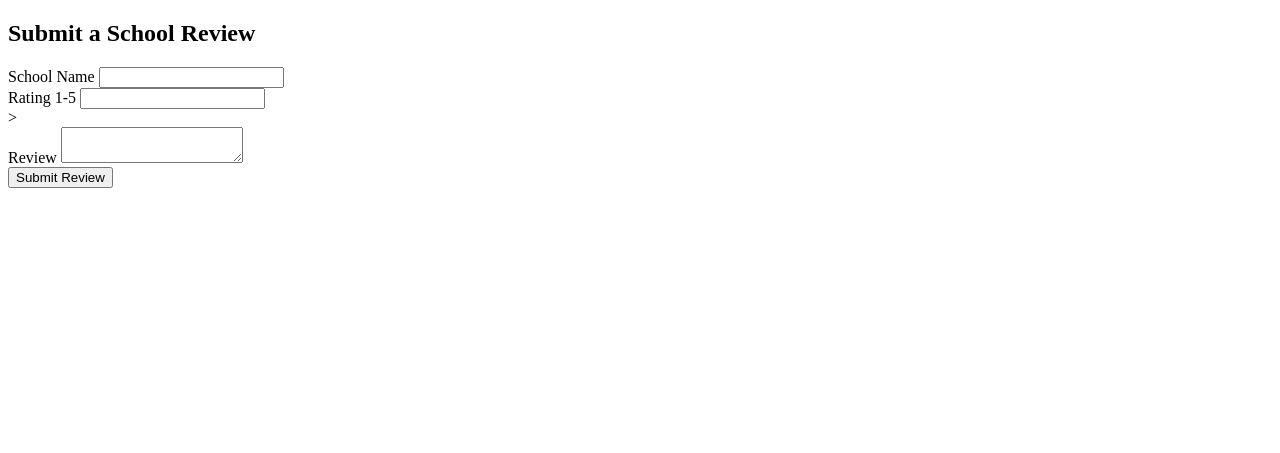
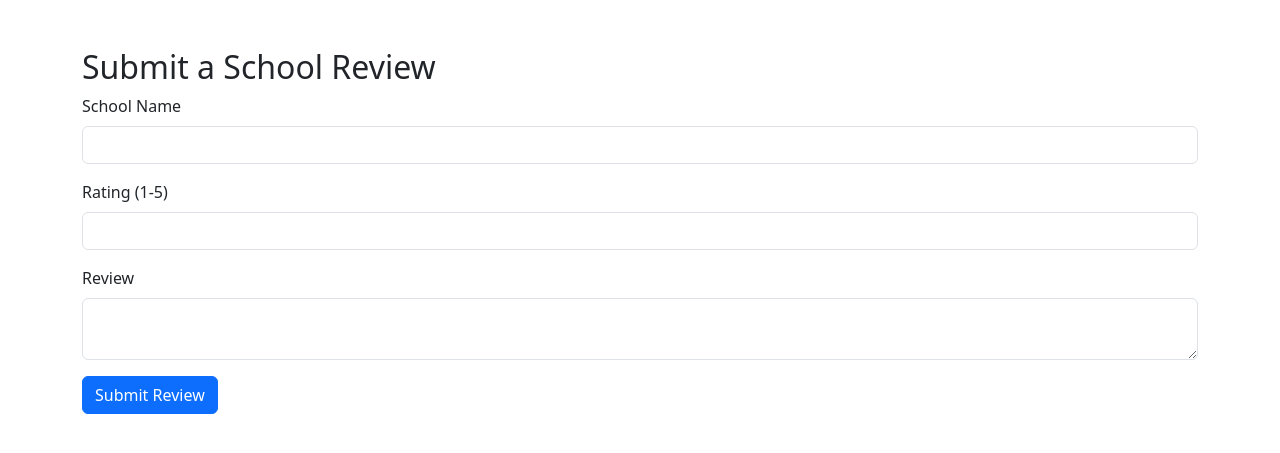
Before and after one commit to shruti-bhargav/School-Review-APP, a Flask app: template templates/add_review.html in a window 1280 px wide. Shown: the top 453 px of the page. Run offline with Flask 3, Linux system fonts and the light colour scheme; the template is opened without the code that fills it, so the values that code supplies are empty.

Commit message:
Final updates after debugging

```diff
--- a/app.py
+++ b/app.py
@@ -1,39 +1,43 @@
-from flask import Flask , render_template , request , redirect
+
+
+
+from flask import Flask, render_template, request, redirect
 import mysql.connector
 import config
 
-app= Flask(__name__)
-db=mysql.connector.connect(
-    host=config.DB_HOST ,
-    user=config.DB_USER ,
+app = Flask(__name__)
+
+# Database connection
+db = mysql.connector.connect(
+    host=config.DB_HOST,
+    user=config.DB_USER,
     password=config.DB_PASSWORD,
     database=config.DB_NAME
 )
-
-cursor=db.cursor()
+cursor = db.cursor()
 
 @app.route('/')
 def home():
-    return render_template("add_review_html")
+    return render_template("add_review.html", all_reviews=[])
 
-@app.route('/submit/' , methods=["post"])
+@app.route('/submit/', methods=["POST"])
 def submit():
-    school=request.form['school']
-    rating=request.form['rating']
-    review=request.form['review']
+    school = request.form['school']
+    rating = request.form['rating']
+    review = request.form['review']
 
+    query = "INSERT INTO reviews (school_name, rating, review_text) VALUES (%s, %s, %s)"
+    values = (school, rating, review)
+    cursor.execute(query, values)
+    db.commit()
+    print("Form submitted")
+    return redirect('/review/')
 
-    query=" INSERT INTO reviews(school_name,rating,review_text) VALUESA (%s,%s,%s)"
-    values=(school,rating,review)
-    cursor.execute(query,values)
-    db.commit()
+@app.route('/review/')
+def reviews():
+    cursor.execute("SELECT * FROM reviews")
+    all_reviews = cursor.fetchall()
+    return render_template("add_review.html", all_reviews=all_reviews)
 
-
-    @app.route('/review/')
-    def reviews():
-        cursor.execute("SELECT * FROM reviews")
-        all_reviews=cursor.fetchall()
-        return render_template("reviews.html")
-
-if __name__=="__main__":
+if __name__ == "__main__":
     app.run(debug=True)
--- a/templates/add_review.html
+++ b/templates/add_review.html
@@ -1,32 +1,44 @@
+
+
 <!DOCTYPE html>
 <html>
-    <head>
+<head>
+    <title>Submit School Review</title>
+    <link rel="stylesheet" href="https://cdn.jsdelivr.net/npm/bootstrap@5.3.0/dist/css/bootstrap.min.css">
+</head>
+<body class="container mt-5">
+    <h2>Submit a School Review</h2>
 
+    <form method="POST" action="/submit/">
+        <div class="mb-3">
+            <label for="school" class="form-label">School Name</label>
+            <input type="text" name="school" class="form-control" required>
+        </div>
 
-    <title> SUBMIT SCHOOL REVIEW</title>
-    <link rel=""stylesheet" href="https://cdn.jsdelivr.net/npm/bpptstrap@5.3.0/dist/css/bootstrap.min.css">
-    </head>
-    <body class ="container mt-5">
-        <h2> Submit a School Review</h2>
-        <form method ="post" action ="/submit">
-        <div class ="mb-3">
-            <label for="school", class="form_label"> School Name</label>
-            <input type ="text" name="school" class="form_control" required>
+        <div class="mb-3">
+            <label for="rating" class="form-label">Rating (1-5)</label>
+            <input type="text" name="rating" class="form-control" required>
+        </div>
 
+        <div class="mb-3">
+            <label for="review" class="form-label">Review</label>
+            <textarea name="review" class="form-control" required></textarea>
+        </div>
 
-        </div>
-        <div class ="mb-3">
-            <label for="rating", class="form_label"> Rating 1-5 </label>
-            <input type ="text" name="rating" class="form_control" required>
+        <button type="submit" class="btn btn-primary">Submit Review</button>
+    </form>
 
-
-        </div>
-        ><div class="mb-3">
-            <label for="review", class="form_label"> Review</label>
-            <textarea ="review" name="school" class="form_control" required></textarea>
-
-        </div>
-        <button type="submit" class="btn btn-primary">Submit Review</button>
-        </form>
-    </body>
-</html>
+    {% if all_reviews %}
+        <hr>
+        <h3 class="mt-5">All Reviews</h3>
+        <ul class="list-group">
+            {% for review in all_reviews %}
+                <li class="list-group-item">
+                    <strong>{{ review[1] }}</strong> — Rating: {{ review[2] }}<br>
+                    {{ review[3] }}
+                </li>
+            {% endfor %}
+        </ul>
+    {% endif %}
+</body>
+</html
```
